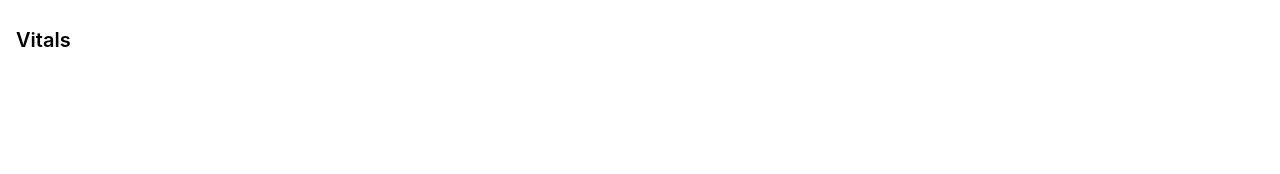
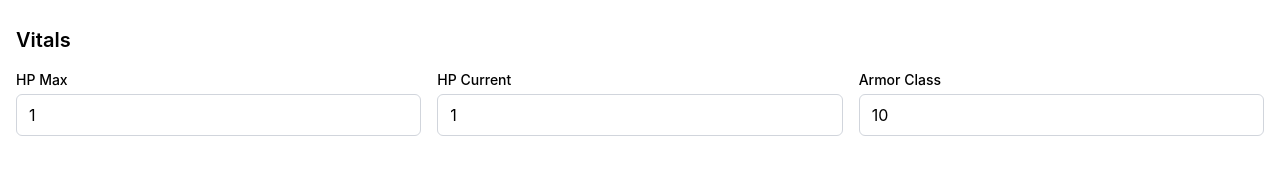
Before and after one commit to TheDakotaSeagraves/AdventurersCodex-client, a React (Vite) app: page /characters/new in a window 1280 px wide. Shown: the part 876-1050 px from the top of the page. Before the commit the page ends 978 px from the top, so only its background shows below. Built offline with nearby package versions, Linux system fonts and the light colour scheme; no server answers; sample sign-in values are in the browser's storage.

Commit message:
Add Vitals section to CharacterForm

```diff
--- a/src/components/CharacterForm.jsx
+++ b/src/components/CharacterForm.jsx
@@ -228,7 +228,42 @@ export const CharacterForm = () => {
 
       <section className="mb-8">
         <h2 className="text-xl font-semibold mb-4">Vitals</h2>
-        {/* Fields added in commit 4 */}
+
+        <div className="grid grid-cols-3 gap-4">
+          <div>
+            <label className="block text-sm font-medium mb-1" htmlFor="hp_max">HP Max</label>
+            <input
+              id="hp_max"
+              type="number"
+              min="1"
+              value={formValues.hp_max}
+              onChange={(e) => handleChange("hp_max", e.target.value)}
+              className="w-full border border-gray-300 rounded-md px-3 py-2"
+            />
+          </div>
+          <div>
+            <label className="block text-sm font-medium mb-1" htmlFor="hp_current">HP Current</label>
+            <input
+              id="hp_current"
+              type="number"
+              min="0"
+              value={formValues.hp_current}
+              onChange={(e) => handleChange("hp_current", e.target.value)}
+              className="w-full border border-gray-300 rounded-md px-3 py-2"
+            />
+          </div>
+          <div>
+            <label className="block text-sm font-medium mb-1" htmlFor="armor_class">Armor Class</label>
+            <input
+              id="armor_class"
+              type="number"
+              min="0"
+              value={formValues.armor_class}
+              onChange={(e) => handleChange("armor_class", e.target.value)}
+              className="w-full border border-gray-300 rounded-md px-3 py-2"
+            />
+          </div>
+        </div>
       </section>
     </section>
   )
```
